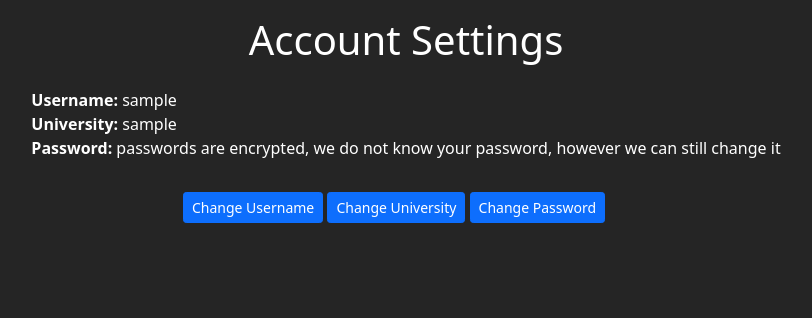
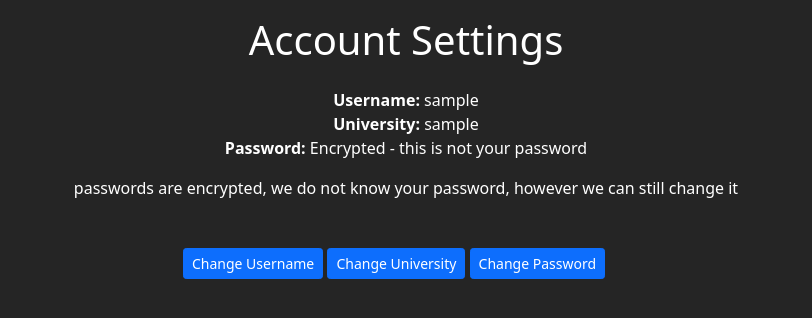
Before and after one commit to dallasgere/phone-a-friend, a Flask app: page /account_settings?f=f1 in a window 1280 px wide. Shown: the part 60-378 px from the top of the page, without its empty margins (234-1046 px from the left). Run offline with Flask 3, Linux system fonts and the light colour scheme; the visitor is signed in with stand-in values (Sample User, id 1).

Commit message:
formatting changes on account settings page

```diff
--- a/templates/account_settings.html
+++ b/templates/account_settings.html
@@ -34,6 +34,9 @@
             background-color: rgb(37, 37, 37);
             background-position: center;
             color:#fff;
+        }
+        p {
+          text-align: center;
         }
     </style>
   </head>
@@ -76,7 +79,12 @@
           <br>
           <b>University:</b> {{university}}
           <br>
-          <b>Password:</b> passwords are encrypted, we do not know your password, however we can still change it
+          <b>Password:</b> Encrypted - this is not your password
+          <p>
+            passwords are encrypted,
+            we do not know your password,
+            however we can still change it
+          </p>
           <br>
           <!-- <a id="sign-up" href="#" class="btn btn-primary mt-3 ">Change a password</a> -->
         </p>
```
